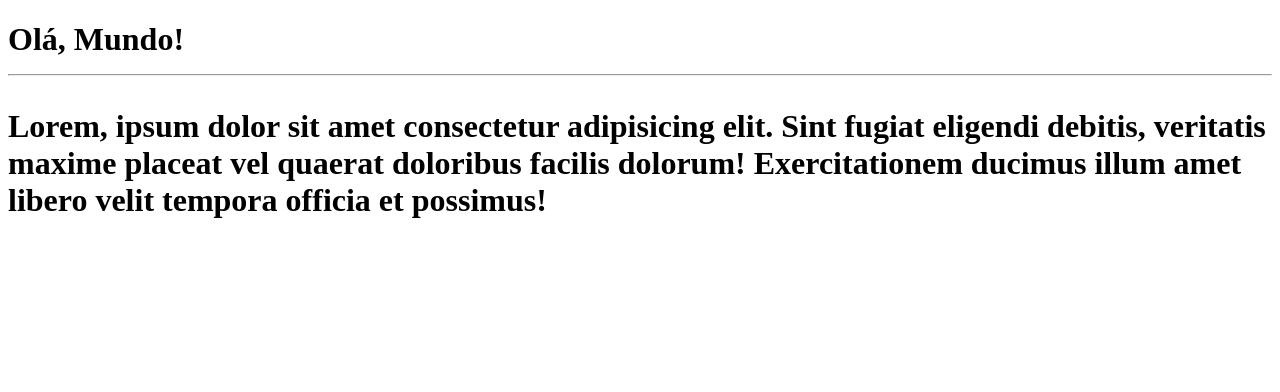
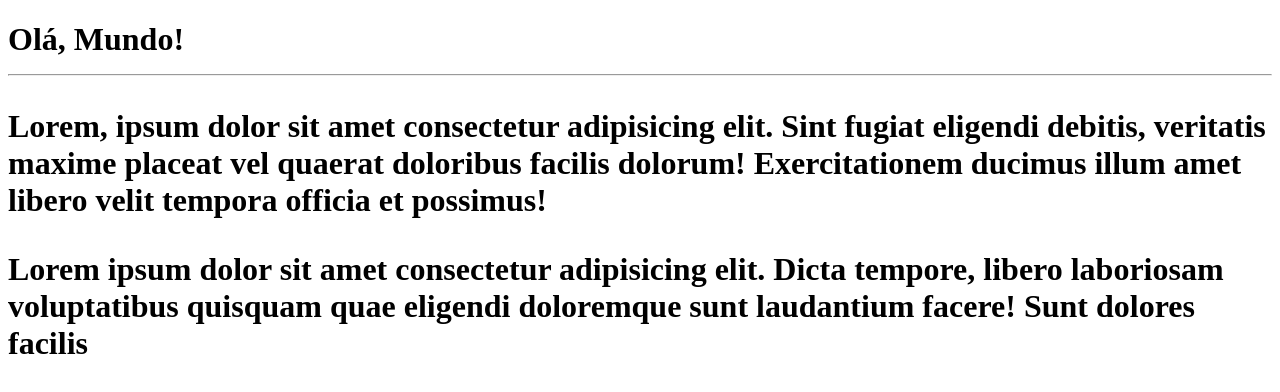
Before and after one commit to LuK654/Ola_Mundo, a plain HTML site: page Site_Exemplo/index.html in a window 1280 px wide. Drawn offline with Linux system fonts and the light colour scheme.

Commit message:
Criei um parágrafo novo

```diff
--- a/Site_Exemplo/index.html
+++ b/Site_Exemplo/index.html
@@ -9,6 +9,7 @@
     <h1>Olá, Mundo!
     <hr>
     <p>Lorem, ipsum dolor sit amet consectetur adipisicing elit. Sint fugiat eligendi debitis, veritatis maxime placeat vel quaerat doloribus facilis dolorum! Exercitationem ducimus illum amet libero velit tempora officia et possimus!</p>
-    </h1>
+    <p>Lorem ipsum dolor sit amet consectetur adipisicing elit. Dicta tempore, libero laboriosam voluptatibus quisquam quae eligendi doloremque sunt laudantium facere! Sunt dolores facilis</p>
+</h1>
 </body>
 </html>
```
